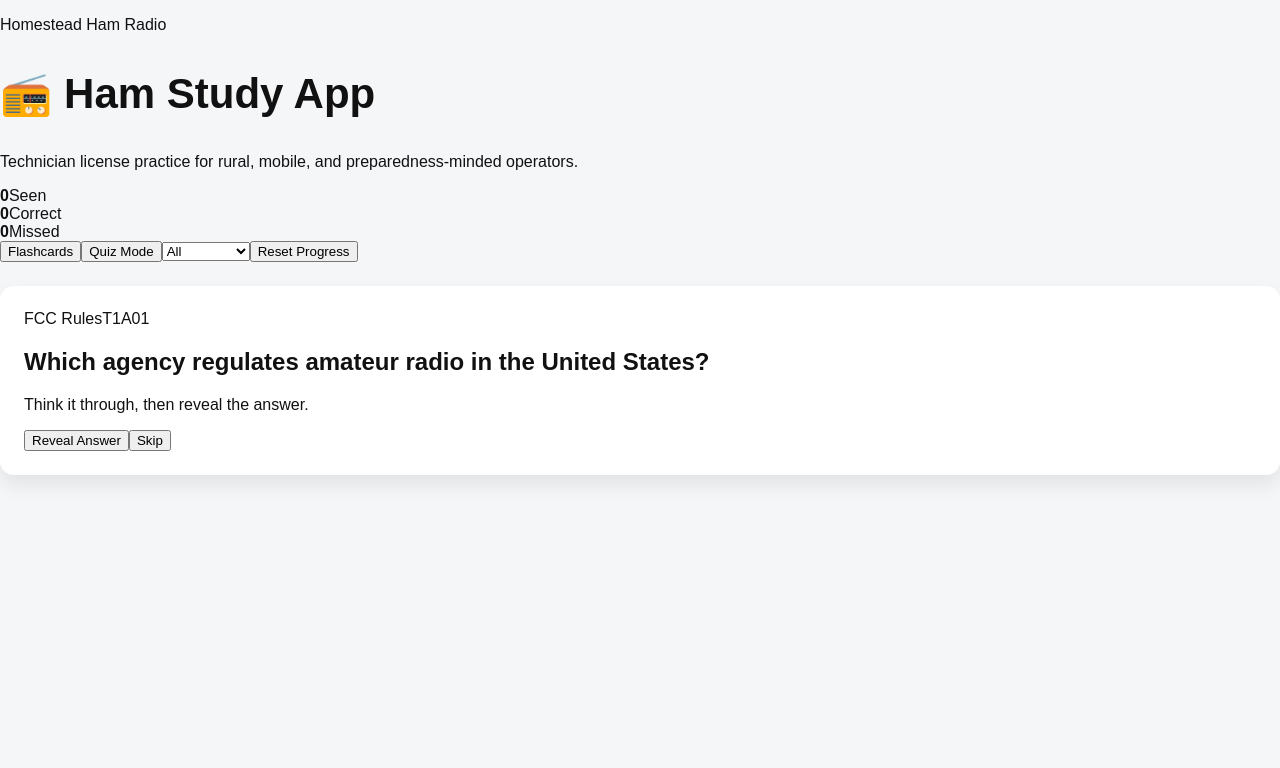
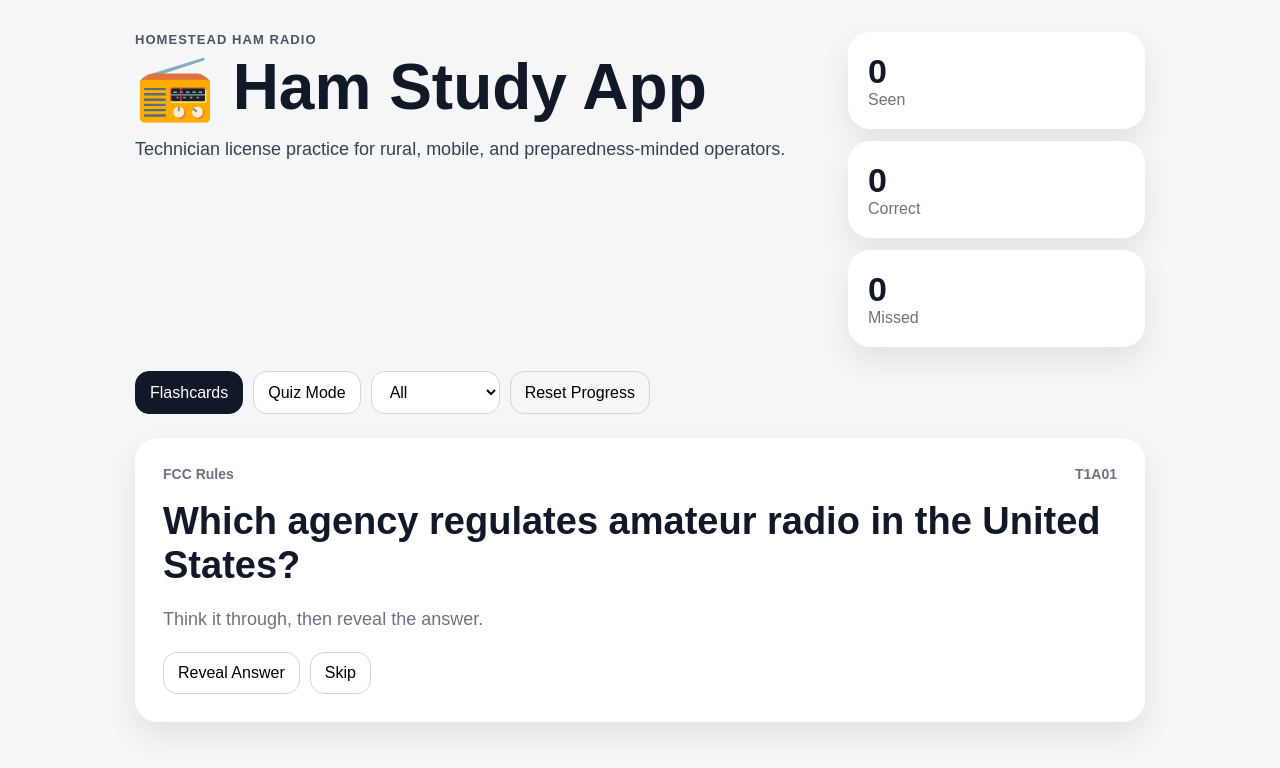
Before and after one commit to BDNHuffman/ham-study-app, a React (Vite) app: page / in a window 1280 px wide. Shown: the top 768 px of the page. Built offline with nearby package versions, Linux system fonts and the light colour scheme.

Commit message:
Refactor CSS styles for improved layout and design

```diff
--- a/src/index.css
+++ b/src/index.css
@@ -1,24 +1,198 @@
+* {
+  box-sizing: border-box;
+}
+
 body {
   margin: 0;
   font-family: Arial, sans-serif;
   background: #f4f6f8;
-  color: #111;
+  color: #111827;
 }
 
-.wrap {
-  max-width: 800px;
-  margin: auto;
-  padding: 40px 20px;
+button,
+select {
+  font: inherit;
+}
+
+.app {
+  max-width: 1050px;
+  margin: 0 auto;
+  padding: 32px 20px;
+}
+
+.hero {
+  display: grid;
+  grid-template-columns: 1.4fr 0.6fr;
+  gap: 20px;
+  align-items: stretch;
+  margin-bottom: 20px;
+}
+
+.eyebrow {
+  margin: 0 0 8px;
+  font-size: 13px;
+  font-weight: 700;
+  letter-spacing: 0.08em;
+  text-transform: uppercase;
+  color: #4b5563;
 }
 
 h1 {
-  font-size: 42px;
+  margin: 0;
+  font-size: clamp(36px, 6vw, 64px);
+  line-height: 1;
 }
 
+.subtitle {
+  max-width: 720px;
+  margin-top: 16px;
+  font-size: 18px;
+  line-height: 1.6;
+  color: #374151;
+}
+
+.stats {
+  display: grid;
+  grid-template-columns: 1fr;
+  gap: 12px;
+}
+
+.stats div,
 .card {
   background: white;
-  padding: 24px;
+  border-radius: 22px;
+  box-shadow: 0 14px 30px rgba(0, 0, 0, 0.08);
+}
+
+.stats div {
+  padding: 20px;
+}
+
+.stats strong {
+  display: block;
+  font-size: 34px;
+}
+
+.stats span {
+  color: #6b7280;
+}
+
+.toolbar {
+  display: flex;
+  flex-wrap: wrap;
+  gap: 10px;
+  margin: 24px 0;
+}
+
+button,
+select {
+  border: 1px solid #d1d5db;
   border-radius: 14px;
-  margin-top: 24px;
-  box-shadow: 0 10px 20px rgba(0,0,0,.08);
+  background: white;
+  padding: 11px 14px;
+  cursor: pointer;
 }
+
+button:hover,
+select:hover {
+  background: #f9fafb;
+}
+
+button.active {
+  background: #111827;
+  color: white;
+  border-color: #111827;
+}
+
+button.ghost {
+  background: transparent;
+}
+
+.study-card {
+  padding: 28px;
+}
+
+.card-top {
+  display: flex;
+  justify-content: space-between;
+  gap: 12px;
+  margin-bottom: 18px;
+  color: #6b7280;
+  font-size: 14px;
+  font-weight: 700;
+}
+
+.study-card h2 {
+  font-size: clamp(24px, 4vw, 38px);
+  line-height: 1.15;
+  margin: 0 0 22px;
+}
+
+.hint {
+  color: #6b7280;
+  font-size: 18px;
+}
+
+.answer-box {
+  margin-top: 20px;
+  padding: 20px;
+  border-radius: 18px;
+  background: #f3f4f6;
+}
+
+.answer-box h3 {
+  margin: 0 0 8px;
+  font-size: 24px;
+}
+
+.answer-box p {
+  margin: 0;
+  line-height: 1.6;
+  color: #374151;
+}
+
+.actions {
+  display: flex;
+  flex-wrap: wrap;
+  gap: 10px;
+  margin-top: 22px;
+}
+
+.choices {
+  display: grid;
+  gap: 12px;
+}
+
+.choices button {
+  text-align: left;
+  padding: 16px;
+  border-radius: 16px;
+}
+
+.choices button.correct {
+  border-color: #16a34a;
+  background: #dcfce7;
+}
+
+.choices button.wrong {
+  border-color: #dc2626;
+  background: #fee2e2;
+}
+
+@media (max-width: 760px) {
+  .hero {
+    grid-template-columns: 1fr;
+  }
+
+  .stats {
+    grid-template-columns: repeat(3, 1fr);
+  }
+
+  .stats div {
+    padding: 14px;
+  }
+
+  .stats strong {
+    font-size: 24px;
+  }
+}
```
